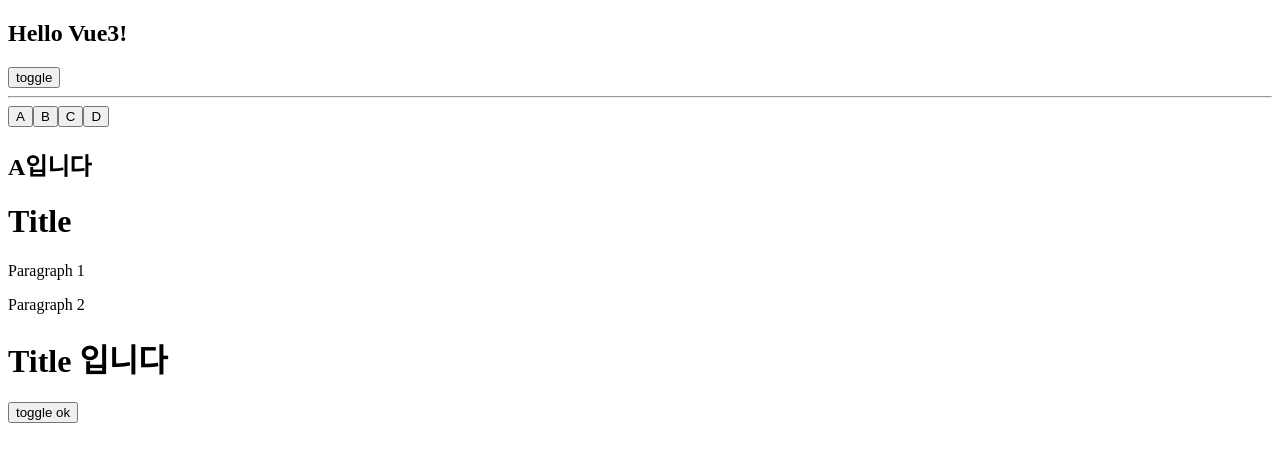
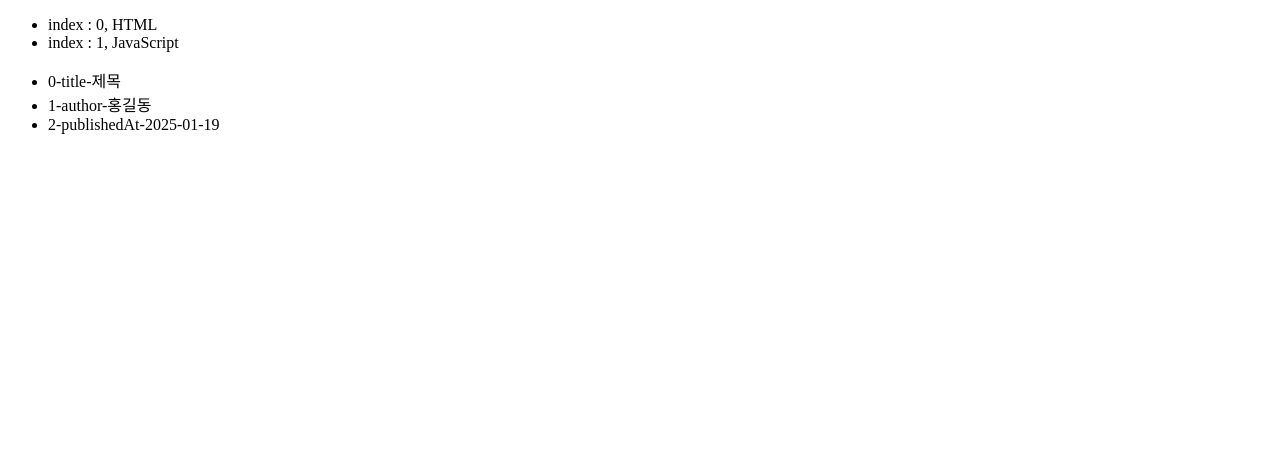
Before and after one commit to seorang42/vuejs3-practice, a Vue app: page / in a window 1280 px wide. Shown: the top 462 px of the page. Built offline with nearby package versions, Linux system fonts and the light colour scheme.

Commit message:
4-8 목록 렌더링 (v-for)

```diff
--- a/src/App.vue
+++ b/src/App.vue
@@ -1,39 +1,39 @@
 <template>
 	<div>
-		<h2 v-if="visible">Hello Vue3!</h2>
-		<h2 v-else>false 입니다</h2>
-		<button v-on:click="visible = !visible">toggle</button>
-		<hr />
-		<button v-on:click="type = 'A'">A</button>
-		<button v-on:click="type = 'B'">B</button>
-		<button v-on:click="type = 'C'">C</button>
-		<button v-on:click="type = 'D'">D</button>
-
-		<h2 v-if="type === 'A'">A입니다</h2>
-		<h2 v-else-if="type === 'B'">B입니다</h2>
-		<h2 v-else-if="type === 'C'">C입니다</h2>
-		<h2 v-else>A, B, C가 아닙니다</h2>
-
-		<template v-if="visible">
-			<h1>Title</h1>
-			<p>Paragraph 1</p>
-			<p>Paragraph 2</p>
-		</template>
-
-		<h1 v-show="ok">Title 입니다</h1>
-		<button v-on:click="ok = !ok">toggle ok</button>
+		<ul>
+			<template v-for="(item, index) in evenItems" :key="item.id"
+				><li v-if="item.id % 2 === 0">
+					index : {{ index }}, {{ item.message }}
+				</li></template
+			>
+		</ul>
+		<ul>
+			<li v-for="(value, key, index) in myObject" :key="key">
+				{{ index }}-{{ key }}-{{ value }}
+			</li>
+		</ul>
 	</div>
 </template>
 
 <script>
-import { ref } from 'vue';
+import { computed, reactive } from 'vue';
 
 export default {
 	setup() {
-		const visible = ref(true);
-		const type = ref('A');
-		const ok = ref(true);
-		return { visible, type, ok };
+		const items = reactive([
+			{ id: 1, message: 'Jave' },
+			{ id: 2, message: 'HTML' },
+			{ id: 3, message: 'CSS' },
+			{ id: 4, message: 'JavaScript' },
+		]);
+		const evenItems = computed(() => items.filter(item => item.id % 2 === 0));
+
+		const myObject = reactive({
+			title: '제목',
+			author: '홍길동',
+			publishedAt: '2025-01-19',
+		});
+		return { items, evenItems, myObject };
 	},
 };
 </script>
```
